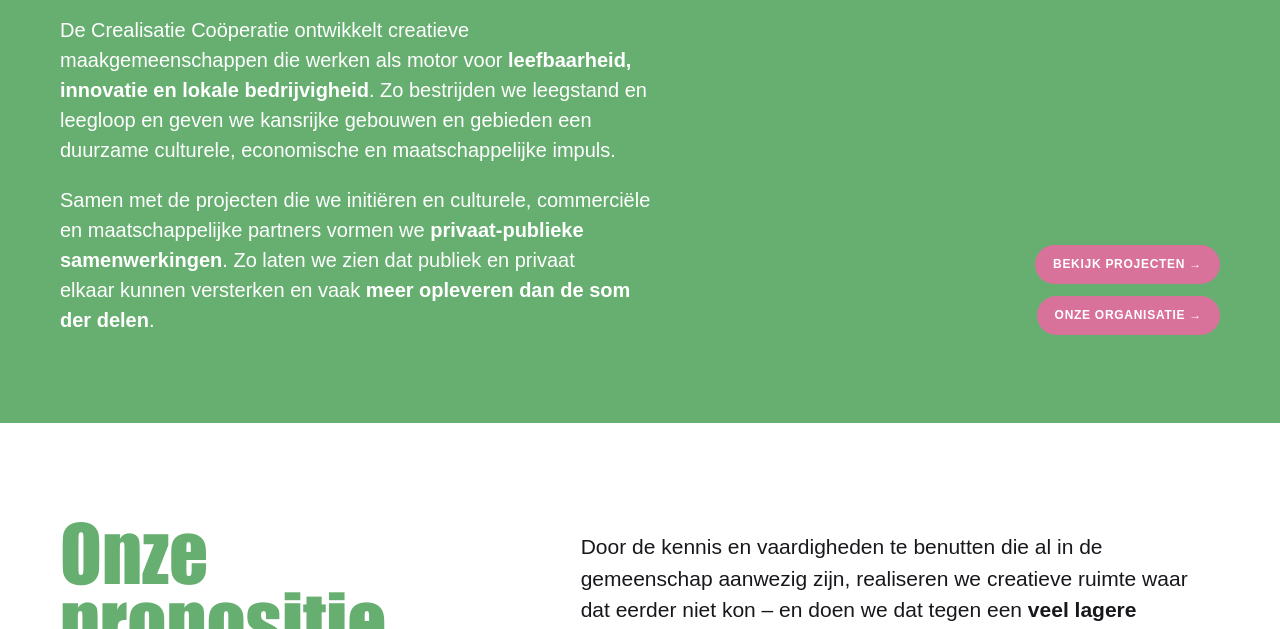
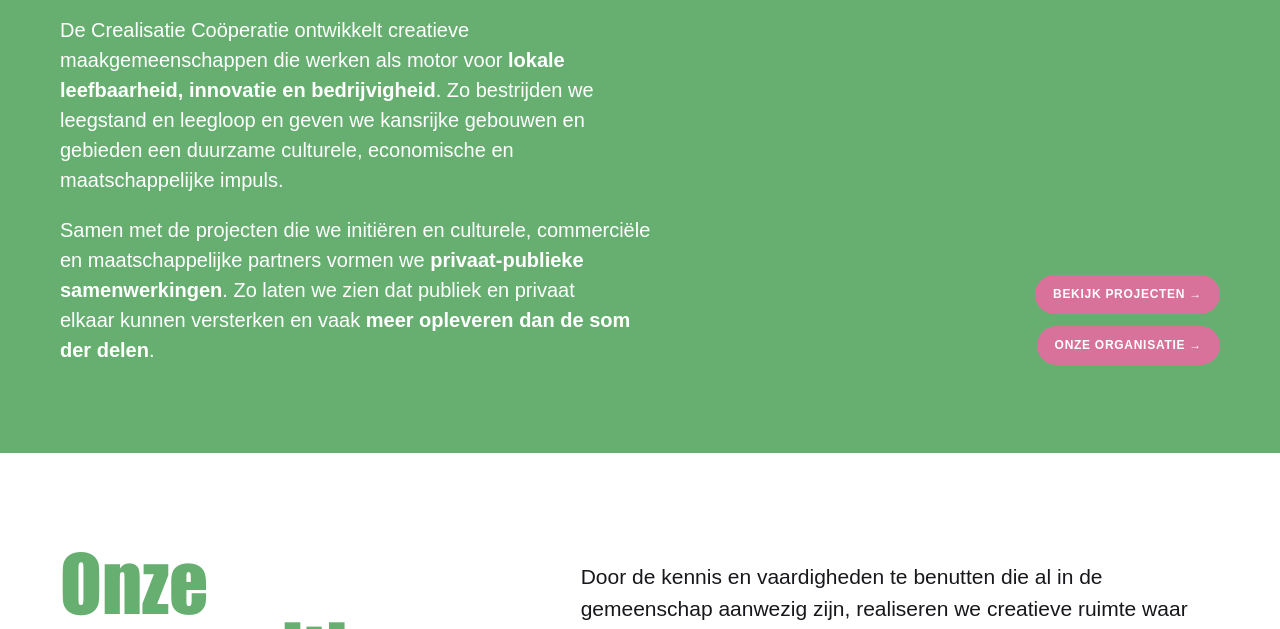
Before and after one commit to CreaCO2026/creacowebsite, a plain HTML site: page index.html in a window 1280 px wide. Shown: the part 471-1100 px from the top of the page. Drawn offline with Linux system fonts and the light colour scheme.

Commit message:
Introtekst homepage: motor voor lokale leefbaarheid, innovatie en bedrijvigheid
Co-Authored-By: Claude Opus 5.5 <noreply@anthropic.com>
Claude-Session: https://claude.ai/code/session_01JFKSTMztC2vhSfRKwCqVWA

```diff
--- a/index.html
+++ b/index.html
@@ -183,7 +183,7 @@ nav .btn{display:block;margin-top:18px;text-align:center;border-bottom:0}
 <div class="lbl" style="margin-bottom:28px">Crealisatie Coöperatie</div>
 <h1 class="disp"><span style="white-space:nowrap">Een <em>beweging</em></span><br><span style="white-space:nowrap">in ontwikkeling</span></h1>
 <div class="hero-grid">
-<div><p>De Crealisatie Coöperatie ontwikkelt creatieve maakgemeenschappen die werken als motor voor <strong>leefbaarheid, innovatie en lokale bedrijvigheid</strong>. Zo bestrijden we leegstand en leegloop en geven we kansrijke gebouwen en gebieden een duurzame culturele, economische en maatschappelijke impuls.</p>
+<div><p>De Crealisatie Coöperatie ontwikkelt creatieve maakgemeenschappen die werken als motor voor <strong>lokale leefbaarheid, innovatie en bedrijvigheid</strong>. Zo bestrijden we leegstand en leegloop en geven we kansrijke gebouwen en gebieden een duurzame culturele, economische en maatschappelijke impuls.</p>
 <p style="margin:0">Samen met de projecten die we initiëren en culturele, commerciële en maatschappelijke partners vormen we <strong>privaat-publieke samenwerkingen</strong>. Zo laten we zien dat publiek en privaat elkaar kunnen versterken en vaak <strong>meer opleveren dan de som der delen</strong>.</p></div>
 <div style="display:flex;flex-direction:column;align-items:flex-end;gap:12px"><a class="btn btn-pink" href="#projecten" data-go="projecten">Bekijk projecten →</a><a class="btn btn-pink" href="#organisatie" data-go="organisatie">Onze organisatie →</a></div>
 </div>
```
